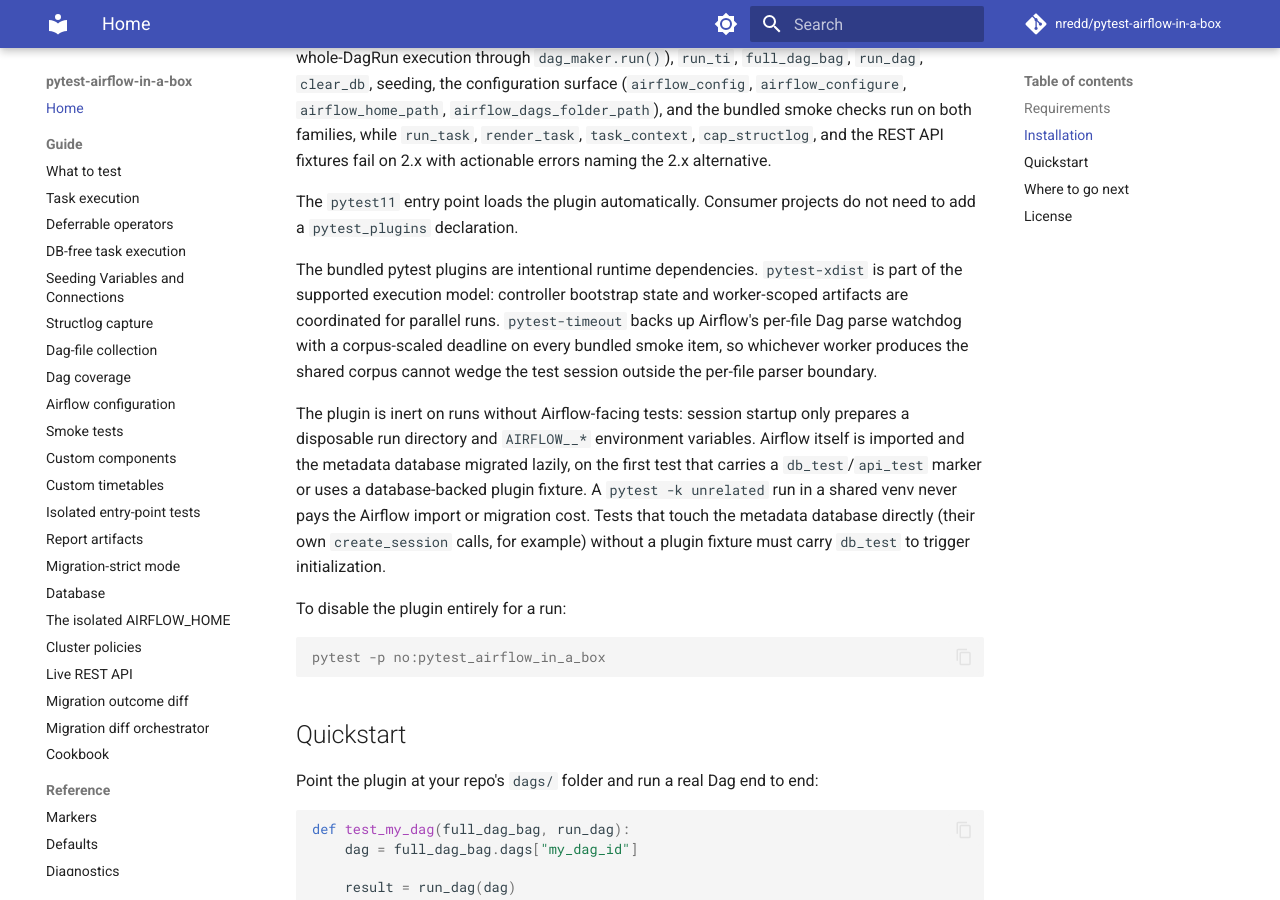
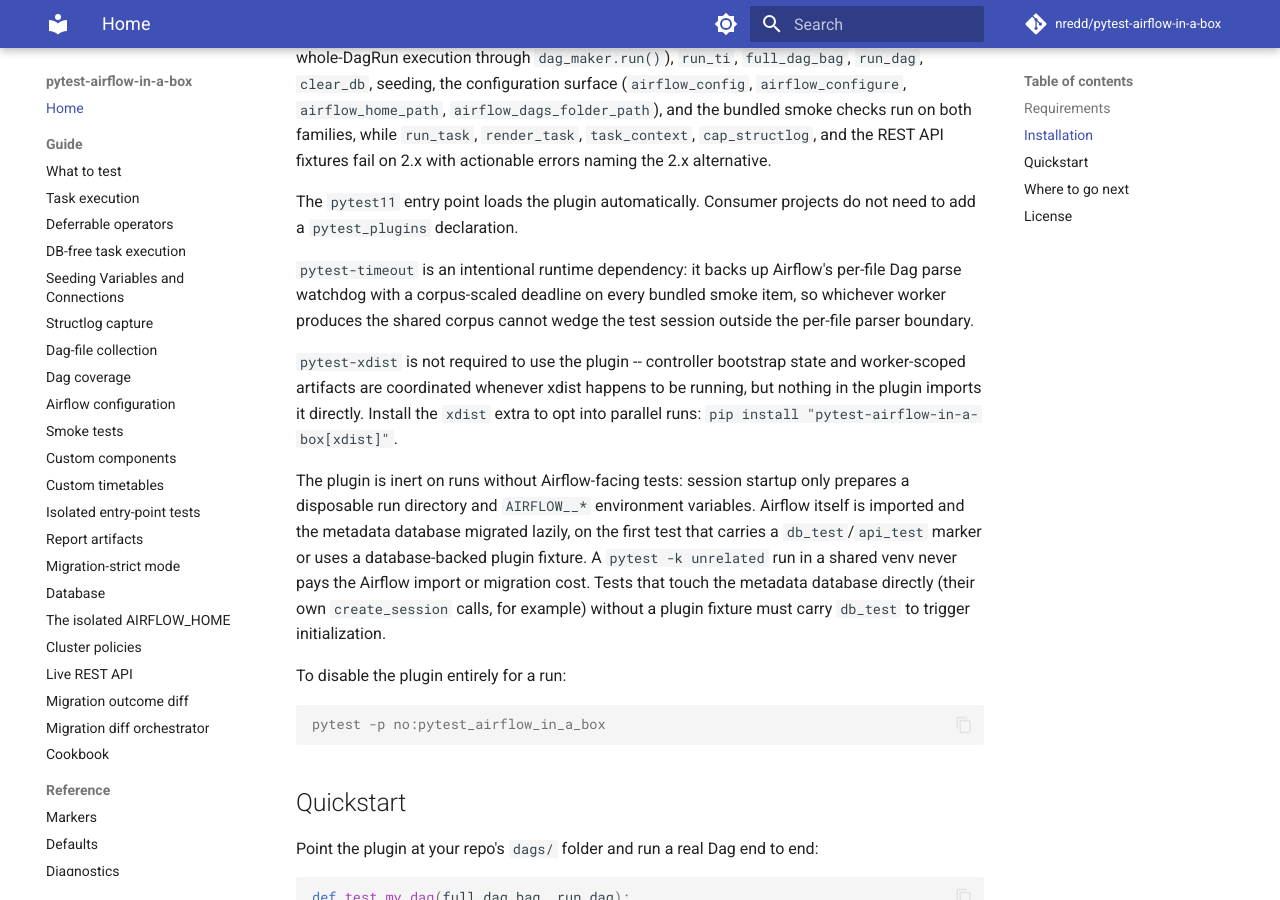
Before and after one commit to nredd/pytest-airflow-in-a-box, an MkDocs documentation site: the page built from docs/index.md, in a window 1280 px wide and 900 px high, scrolled down 1100 px. Built offline with MkDocs 1.6.1 and Material for MkDocs 9.7.7, drawn with Linux system fonts in a browser that asks for light colours; comment, search, counter and statistics services are not loaded.

Commit message:
Make pytest-xdist a project extra instead of a required dependency (#223)
* Make pytest-xdist a project extra instead of a required dependency

Changes:
- Remove `pytest-xdist` from `[project] dependencies` and add it as the new
  `xdist` extra under `[project.optional-dependencies]`
- Add `pytest-xdist` to the `dev` dependency group so `uv sync`, `make test`,
  and `make test-xdist` keep exercising the parallel test paths locally
- Add the `xdist` extra to `compat.yml`'s `uv pip install --editable .`
  invocations (the airflow2 and airflow3 branches) and the `musl` job's
  install, since those legs bypass `uv sync`'s dependency groups and run
  under `-n`/`--dist`
- Update `README.md` and `docs/index.md` to describe `pytest-xdist` as
  opt-in via the `xdist` extra, keeping `pytest-timeout` as the one
  remaining required bundled plugin
- Add a `changelog.d/217.changed.md` fragment

Closes #217.

Co-Authored-By: Claude Sonnet 5 <noreply@anthropic.com>

* Cover the postgres job, canary, and dev pin for the xdist extra

Changes:
- Add the `xdist` extra to `ci.yml`'s postgres job install
  (`.[postgres,xdist]`) -- it runs `compat`-marked tests that shell out to
  real `-n 2`/`--dist=loadfile` pytester subprocess runs
- Add the `xdist` extra to `airflow-canary.yml`'s install -- same
  `-m compat` selection, same subprocess-xdist tests
- Exact-pin `pytest-xdist==3.8.0` in the `dev` group, matching the other
  dev-group entries' exact-pin convention (`pytest-cov==7.1.0` et al.),
  leaving the floor-only `>=3.8` on the `xdist` extra where a range is
  correct
- Fix `test_colocation_is_a_noop_without_the_xdist_plugin`'s docstring: it
  said "pytest-xdist is a hard dependency", which is no longer true

Two independent adversarial review passes (sonnet, opus) plus `/code-review
high` ran against the first commit. Sonnet and `/code-review high` came back
clean. Opus found the four issues above, all confirmed and fixed here.

Co-Authored-By: Claude Sonnet 5 <noreply@anthropic.com>

---------

Co-authored-by: Claude Sonnet 5 <noreply@anthropic.com>

```diff
--- a/docs/index.md
+++ b/docs/index.md
@@ -52,11 +52,14 @@ on 2.x with actionable errors naming the 2.x alternative.
 The `pytest11` entry point loads the plugin automatically. Consumer projects do not need to add a
 `pytest_plugins` declaration.
 
-The bundled pytest plugins are intentional runtime dependencies. `pytest-xdist` is part of the
-supported execution model: controller bootstrap state and worker-scoped artifacts are coordinated
-for parallel runs. `pytest-timeout` backs up Airflow's per-file Dag parse watchdog with a
-corpus-scaled deadline on every bundled smoke item, so whichever worker produces the shared corpus
-cannot wedge the test session outside the per-file parser boundary.
+`pytest-timeout` is an intentional runtime dependency: it backs up Airflow's per-file Dag parse
+watchdog with a corpus-scaled deadline on every bundled smoke item, so whichever worker produces
+the shared corpus cannot wedge the test session outside the per-file parser boundary.
+
+`pytest-xdist` is not required to use the plugin -- controller bootstrap state and worker-scoped
+artifacts are coordinated whenever xdist happens to be running, but nothing in the plugin imports
+it directly. Install the `xdist` extra to opt into parallel runs:
+`pip install "pytest-airflow-in-a-box[xdist]"`.
 
 The plugin is inert on runs without Airflow-facing tests: session startup only prepares a
 disposable run directory and `AIRFLOW__*` environment variables. Airflow itself is imported and
--- a/pyproject.toml
+++ b/pyproject.toml
@@ -30,7 +30,6 @@ dependencies = [
     "packaging>=22",
     "pytest>=8",
     "pytest-timeout>=2.4",
-    "pytest-xdist>=3.8",
     "sqlalchemy>=1.4.36,<3",
 ]
 
@@ -54,6 +53,9 @@ postgres = [
     "asyncpg>=0.29,<1",
     "psycopg2-binary>=2.9,<3",
     "testcontainers>=4.15,<5",
+]
+xdist = [
+    "pytest-xdist>=3.8",
 ]
 
 [project.urls]
@@ -79,6 +81,7 @@ dev = [
     "build==1.5.0",
     "prek==0.4.13",
     "pytest-cov==7.1.0",
+    "pytest-xdist==3.8.0",
     "ruff==0.16.2",
     "towncrier==24.8.0",
     "ty==0.0.70",
```
Also changed, not shown: README.md (+11 -5 lines), changelog.d/217.changed.md (added, +1 -0 lines), 5 other files.
